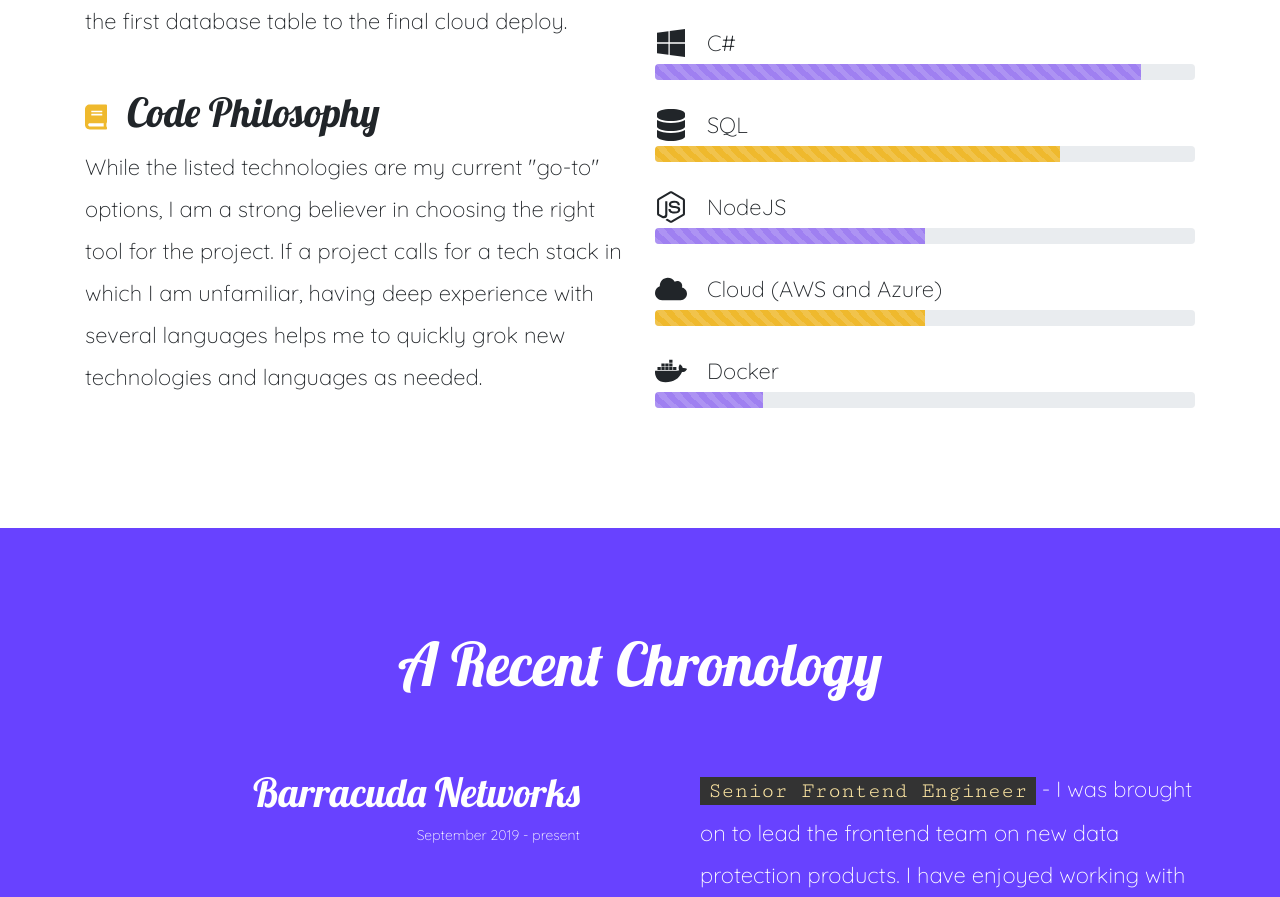
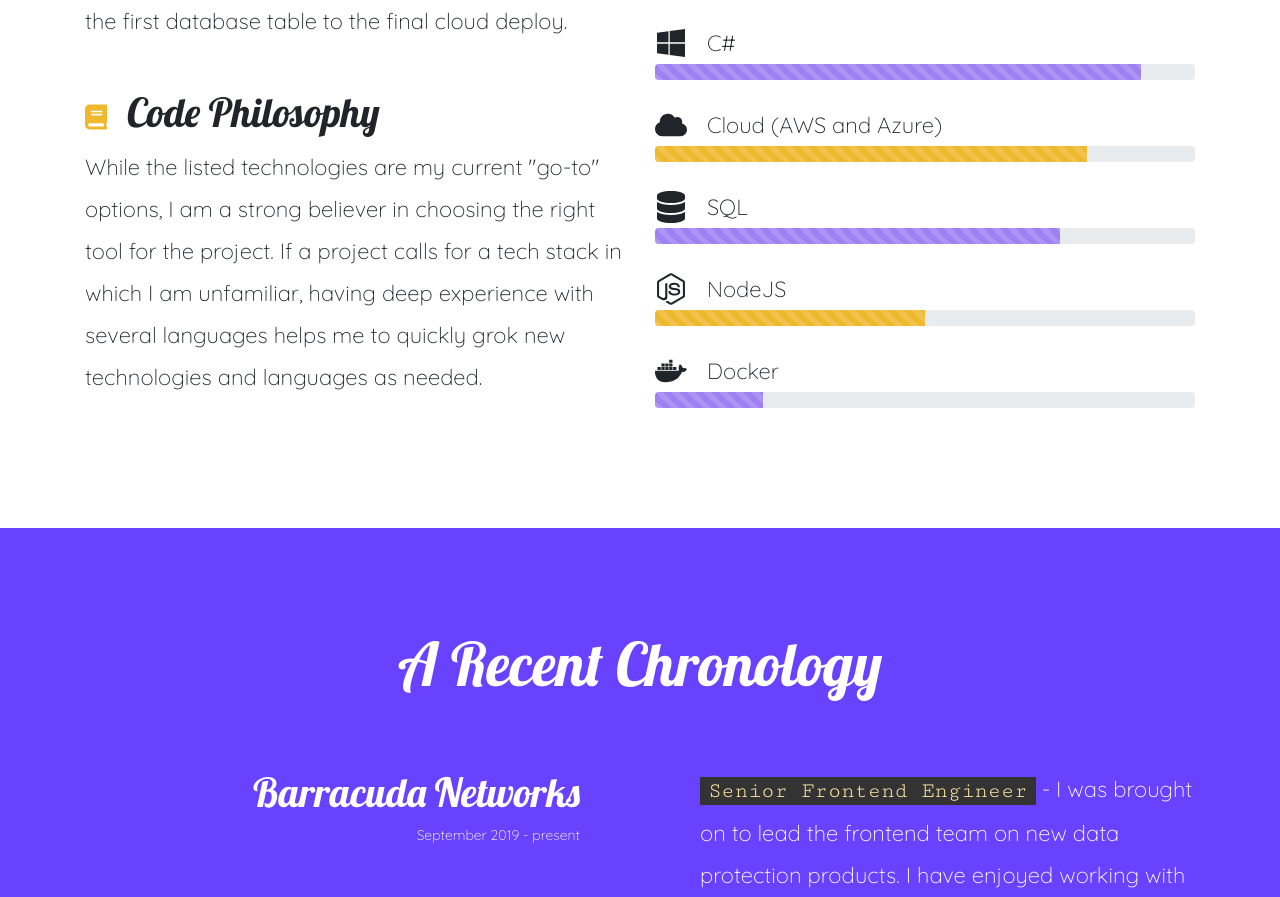
Before and after one commit to jdirosa/resume, a React (Create React App) app: page / in a window 1280 px wide. Shown: the part 1133-2030 px from the top of the page. Built offline with nearby package versions, Linux system fonts and the light colour scheme.

Commit message:
Added new work history

```diff
--- a/src/components/technologies/data.tsx
+++ b/src/components/technologies/data.tsx
@@ -48,6 +48,11 @@ export const skills = [
     icon: <FaWindows />,
   },
   {
+    title: 'Cloud (AWS and Azure)',
+    skill: 80,
+    icon: <FaCloud />,
+  },
+  {
     title: 'NodeJS',
     skill: 50,
     icon: <FaNodeJs />,
@@ -62,9 +67,4 @@ export const skills = [
     skill: 20,
     icon: <FaDocker />,
   },
-  {
-    title: 'Cloud (AWS and Azure)',
-    skill: 50,
-    icon: <FaCloud />,
-  },
 ];
```
